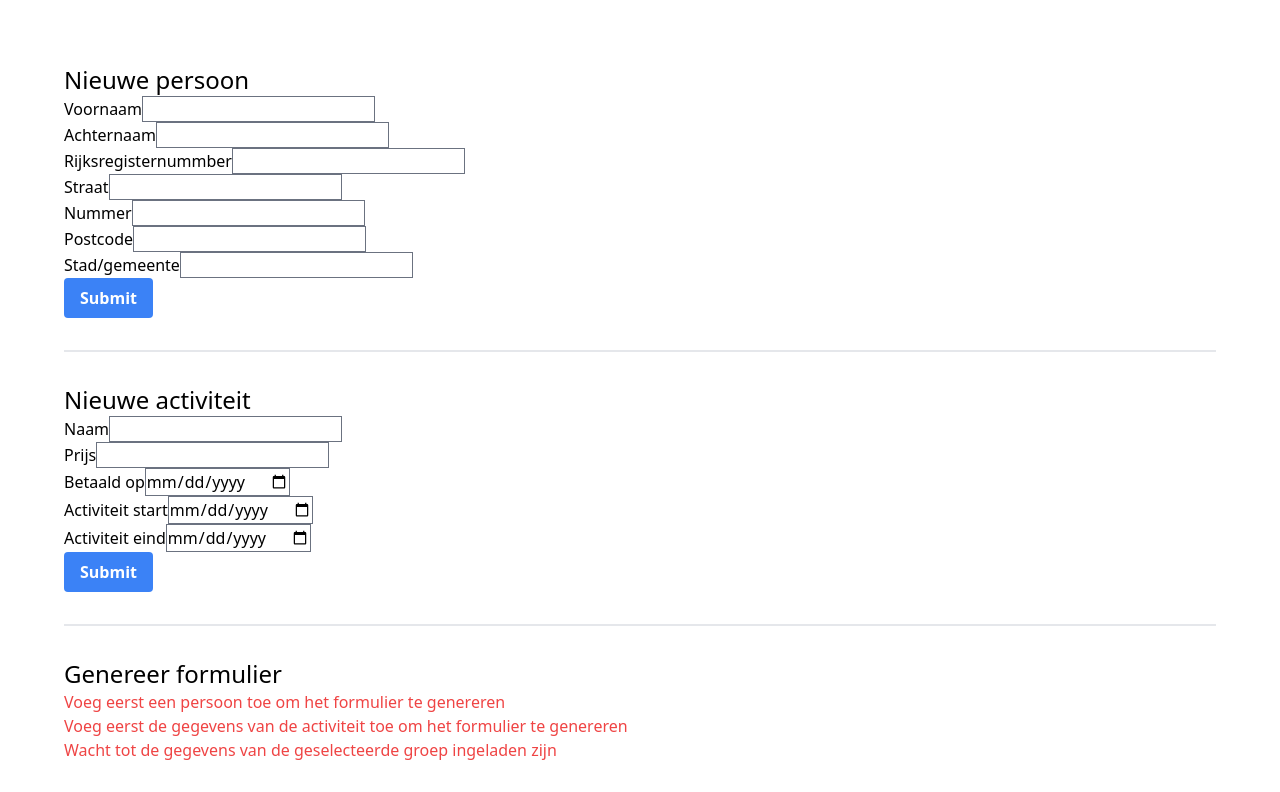
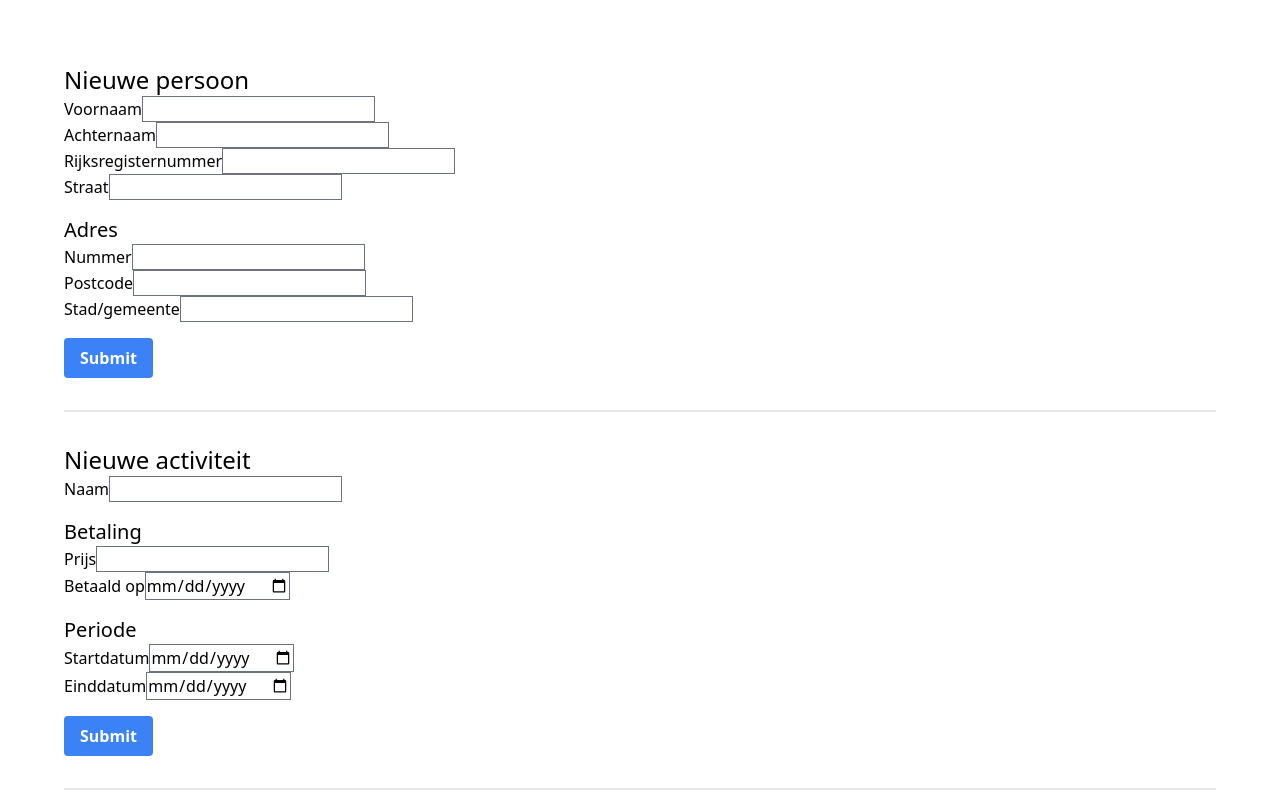
Before and after one commit to lennertderyck/insurance-pdf-generator, a React (Create React App) app: page / in a window 1280 px wide. Shown: the top 792 px of the page. Built offline with nearby package versions, Linux system fonts and the light colour scheme; no server answers.

Commit message:
Improved forms

```diff
--- a/src/App.tsx
+++ b/src/App.tsx
@@ -88,7 +88,7 @@ const App: FC<Props> = () => {
       <h3>Genereer formulier</h3>
       <div className="*:text-red-500 mb-8">
         {persons?.length === 0 && <p>Voeg eerst een persoon toe om het formulier te genereren</p>}
-        {events?.length === 0 && <p>Voeg eerst de gegevens van de activiteit toe om het formulier te genereren</p>}
+        {events?.length === 0 && <p>Voeg eerst de gegevens van een activiteit toe om het formulier te genereren</p>}
         {!selectedGroupData && <p>Wacht tot de gegevens van de geselecteerde groep ingeladen zijn</p>}
       </div>
       <div>
--- a/src/components/forms/EventForm/EventForm.tsx
+++ b/src/components/forms/EventForm/EventForm.tsx
@@ -15,11 +15,13 @@ const EventForm: FC<Props> = ({ onSubmit }) => {
       formRef.current?.reset();
     }}>
       <Input label="Naam" name="name" />
+      <h4 className="mt-4">Betaling</h4>
       <Input label="Prijs" name="payment.amount" type="number" min={0} />
       <Input label="Betaald op" name="payment.date" type="date" />
-      <Input label="Activiteit start" name="period.start" type="date" />
-      <Input label="Activiteit eind" name="period.end" type="date" />
-      <button type="submit">Submit</button>
+      <h4 className="mt-4">Periode</h4>
+      <Input label="Startdatum" name="period.start" type="date" />
+      <Input label="Einddatum" name="period.end" type="date" />
+      <button type="submit" className="mt-4">Submit</button>
     </Form>
   )
 }
--- a/src/components/forms/PersonForm/PersonForm.tsx
+++ b/src/components/forms/PersonForm/PersonForm.tsx
@@ -16,12 +16,13 @@ const PersonForm: FC<Props> = ({ onSubmit }) => {
     }}>
       <Input label="Voornaam" name="name" />
       <Input label="Achternaam" name="lastName" />
-      <Input label="Rijksregisternummber" name="nrn" />
+      <Input label="Rijksregisternummer" name="nrn" />
       <Input label="Straat" name="address.street" />
+      <h4 className="mt-4">Adres</h4>
       <Input label="Nummer" name="address.number" type="number" />
       <Input label="Postcode" name="address.postalcode" type="number" />
       <Input label="Stad/gemeente" name="address.city" />
-      <button type="submit">Submit</button>
+      <button type="submit" className="mt-4">Submit</button>
     </Form>
   )
 }
--- a/src/index.css
+++ b/src/index.css
@@ -17,3 +17,7 @@ hr {
 h3 {
   @apply text-2xl;
 }
+
+h4 {
+  @apply text-xl;
+}
```
